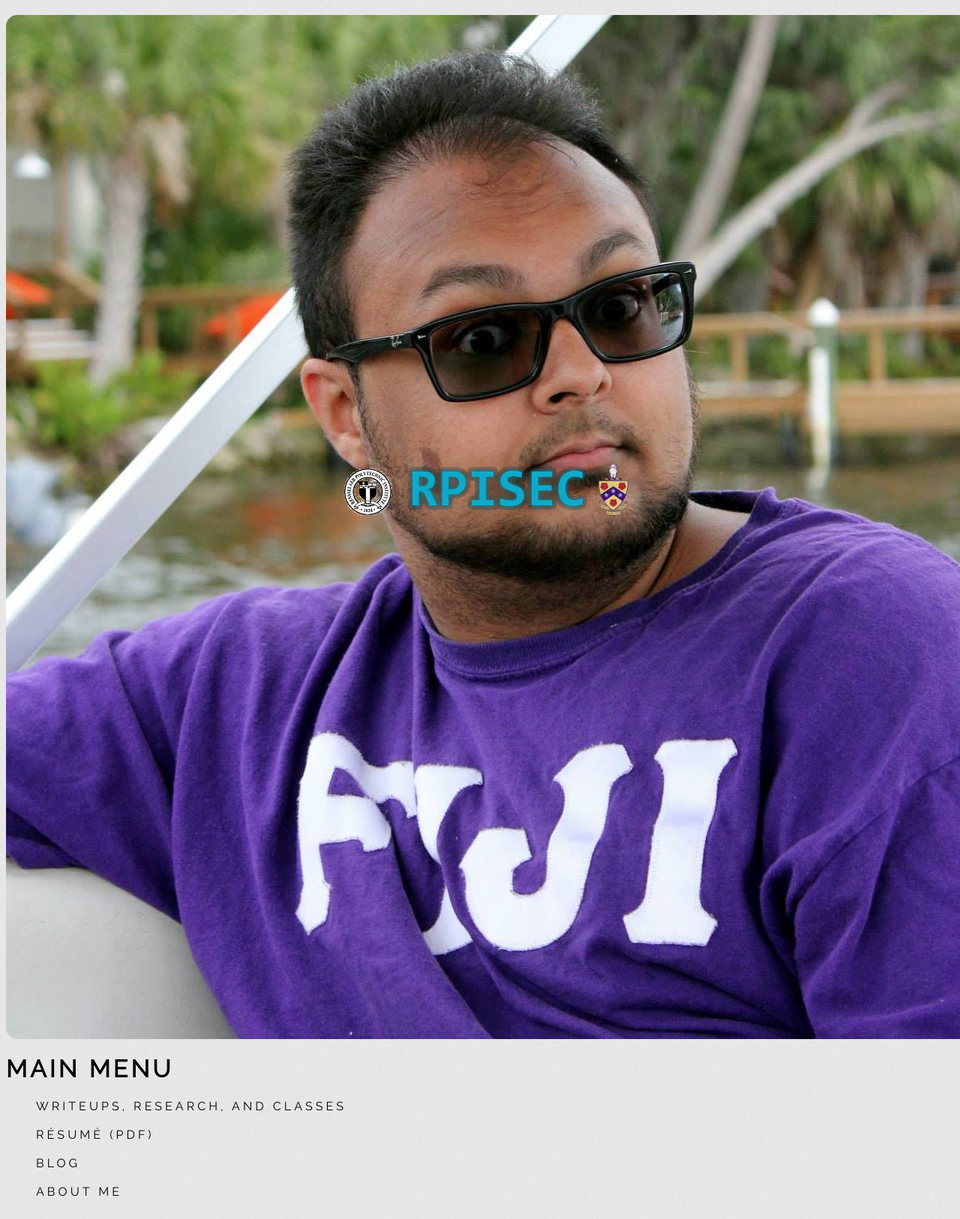
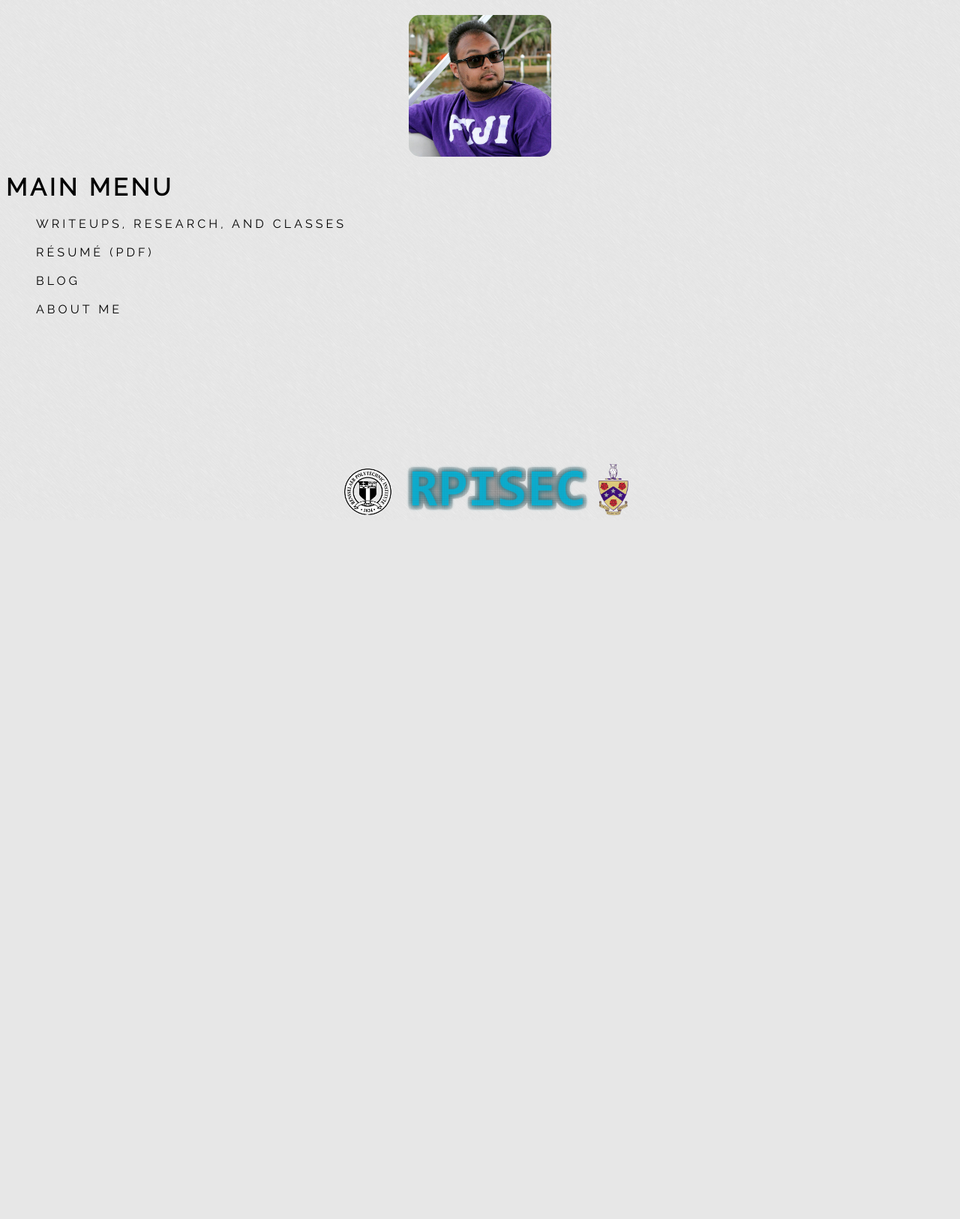
Before and after one commit to Aarons100/Homepage, a PHP site: page / in a window 1280 px wide; the page is wider, and only the part inside the window is pictured. Shown: the part 108-1734 px from the top of that part at 75% size. After the commit the page ends 796 px from the top of that part, so only its background shows below. Run offline with PHP 8.4, Linux system fonts and the light colour scheme.

Commit message:
new profile pic resized

```diff
--- a/style.css
+++ b/style.css
@@ -43,6 +43,8 @@ h4 {
 	margin-left: auto;
 	margin-right: auto;
 	border-radius: 15px;
+	width: 15%;
+	height: 15%;
 }
 #work {
 	cursor: pointer;
```
